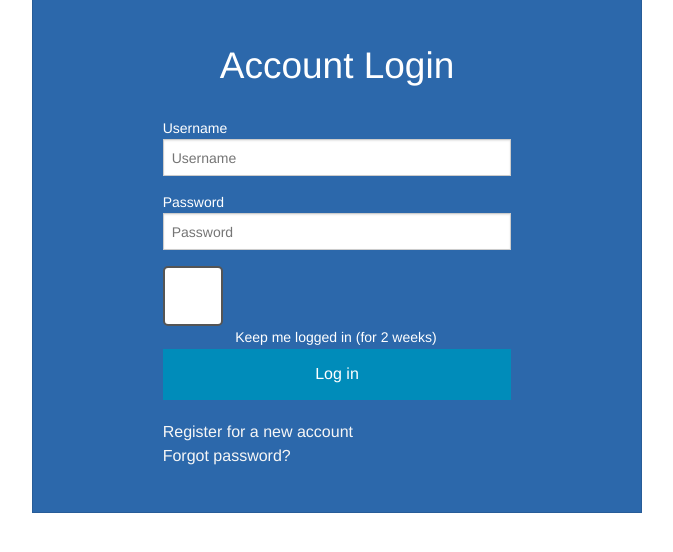
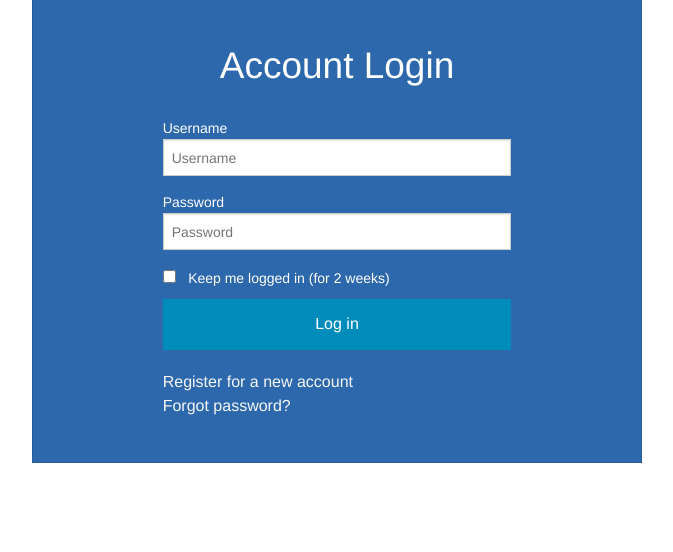
Before and after one commit to Calit2-UCI/PBWeb, a PHP site: page / in a window 1280 px wide. Shown: the part 232-784 px from the top of the page, without its empty margins (303-976 px from the left). Run offline with PHP 8.4, Linux system fonts and the light colour scheme; a stand-in replaces the project's code that opens the database connection; some libraries are stand-ins or nearby versions.

Commit message:
Revert "update stylesheets"
This reverts commit 990dba2cd3a91e58002357335676c516a510fc8c.

```diff
--- a/stylesheets/custom.css
+++ b/stylesheets/custom.css
@@ -26,18 +26,3 @@ a:active {
 .special {
   display: none;
 }
-
-/* line 22, ../scss/custom.scss */
-input[type='checkbox'] {
-  -webkit-appearance: none;
-  width: 60px;
-  height: 60px;
-  background: white;
-  border-radius: 5px;
-  border: 2px solid #555;
-}
-
-/* line 30, ../scss/custom.scss */
-input[type='checkbox']:checked {
-  background: #abd;
-}
```
